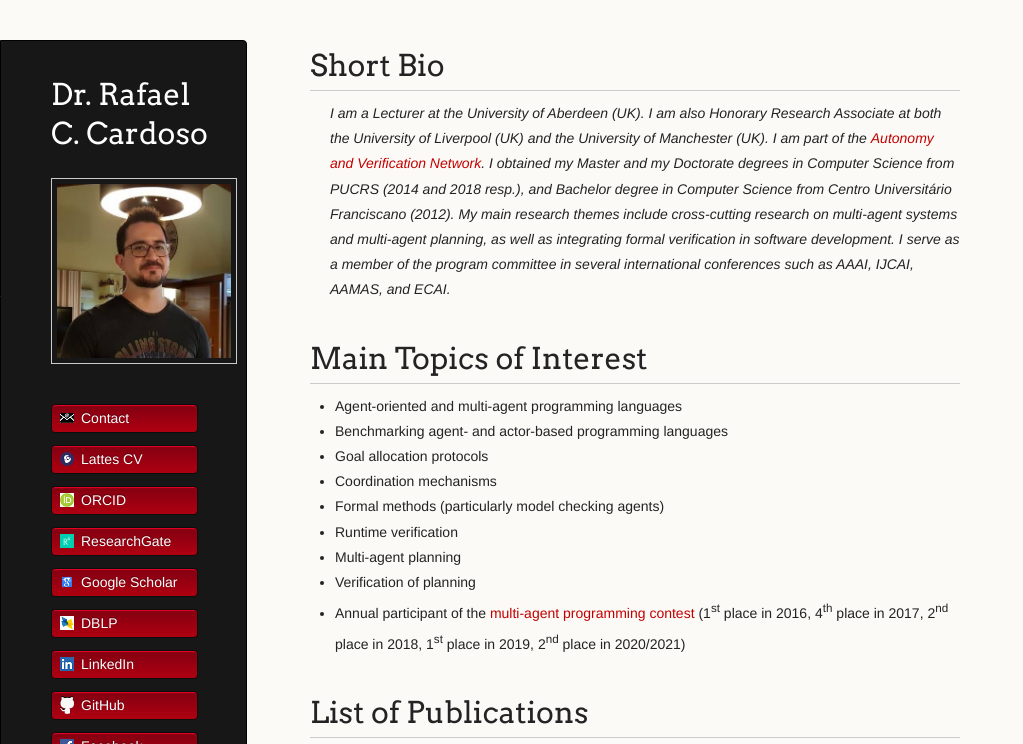
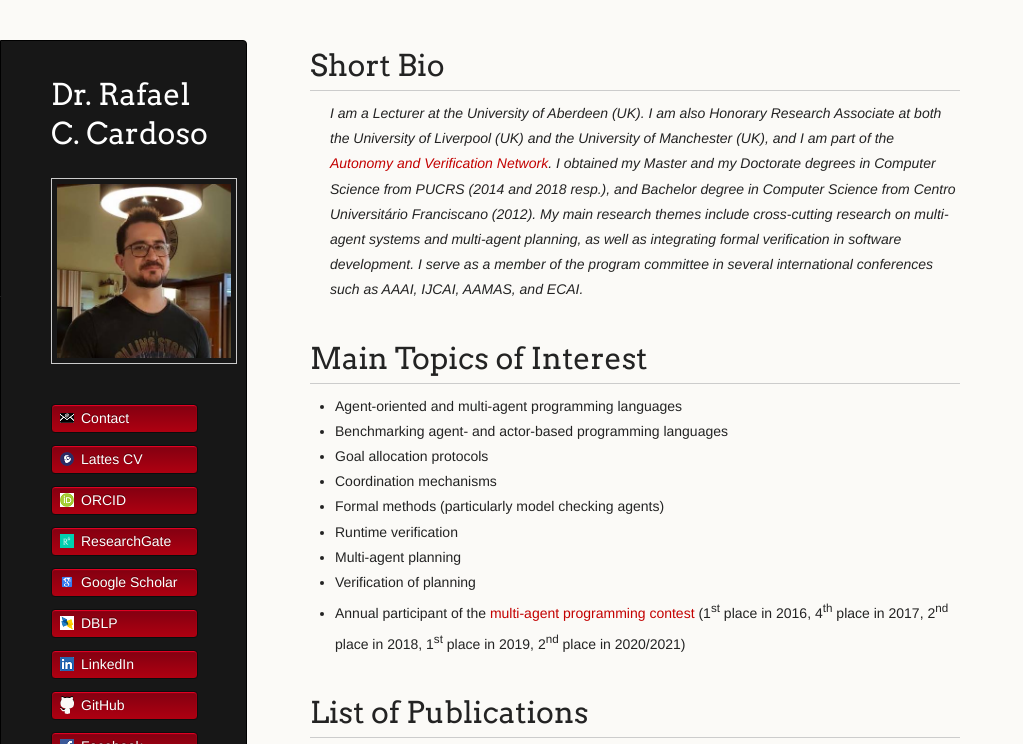
Before and after one commit to rafaelcaue/rafaelcaue.github.io, a Jekyll site: the page built from index.md, in a window 1280 px wide and 900 px high, cut to the strip 0-744 px from the top of the window. Shown: the whole strip, without its empty margins (0-1023 px from the left). Built offline with Jekyll 4.4.1, drawn with Linux system fonts in a browser that asks for light colours; our own code applies the rules of GitHub Pages for plain Markdown files.

Commit message:
Update index.md

```diff
--- a/index.md
+++ b/index.md
@@ -4,7 +4,7 @@ layout: default
 
 # Short Bio
 
-> I am a Lecturer at the University of Aberdeen (UK). I am also Honorary Research Associate at both the University of Liverpool (UK) and the University of Manchester (UK). I am part of the [Autonomy and Verification Network](https://autonomy-and-verification.github.io/). I obtained my Master and my Doctorate degrees in Computer Science from PUCRS (2014 and 2018 resp.), and Bachelor degree in Computer Science from Centro Universitário Franciscano (2012). My main research themes include cross-cutting research on multi-agent systems and multi-agent planning, as well as integrating formal verification in software development. I serve as a member of the program committee in several international conferences such as AAAI, IJCAI, AAMAS, and ECAI.
+> I am a Lecturer at the University of Aberdeen (UK). I am also Honorary Research Associate at both the University of Liverpool (UK) and the University of Manchester (UK), and I am part of the [Autonomy and Verification Network](https://autonomy-and-verification.github.io/). I obtained my Master and my Doctorate degrees in Computer Science from PUCRS (2014 and 2018 resp.), and Bachelor degree in Computer Science from Centro Universitário Franciscano (2012). My main research themes include cross-cutting research on multi-agent systems and multi-agent planning, as well as integrating formal verification in software development. I serve as a member of the program committee in several international conferences such as AAAI, IJCAI, AAMAS, and ECAI.
 
 # Main Topics of Interest
 
```
